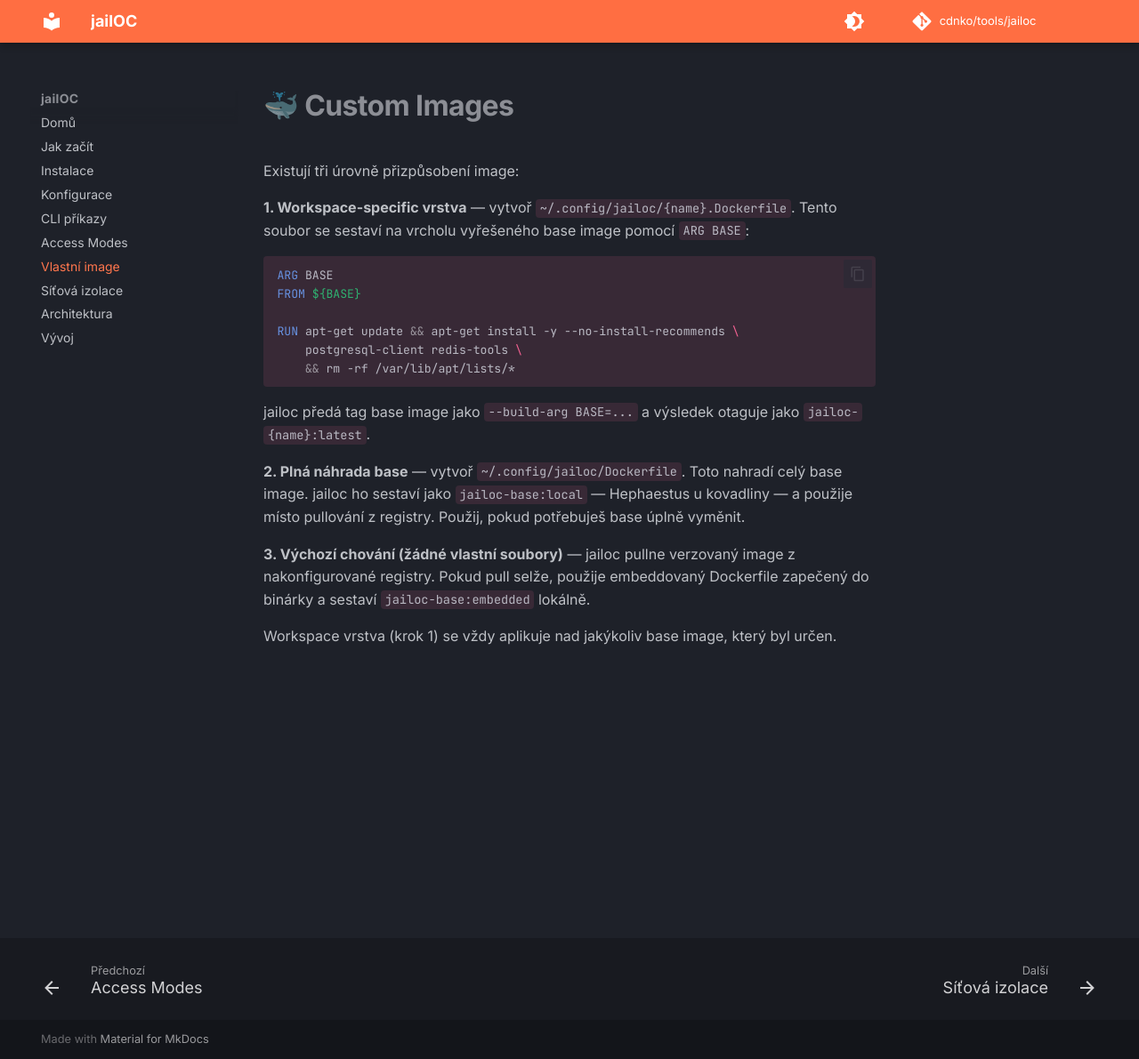
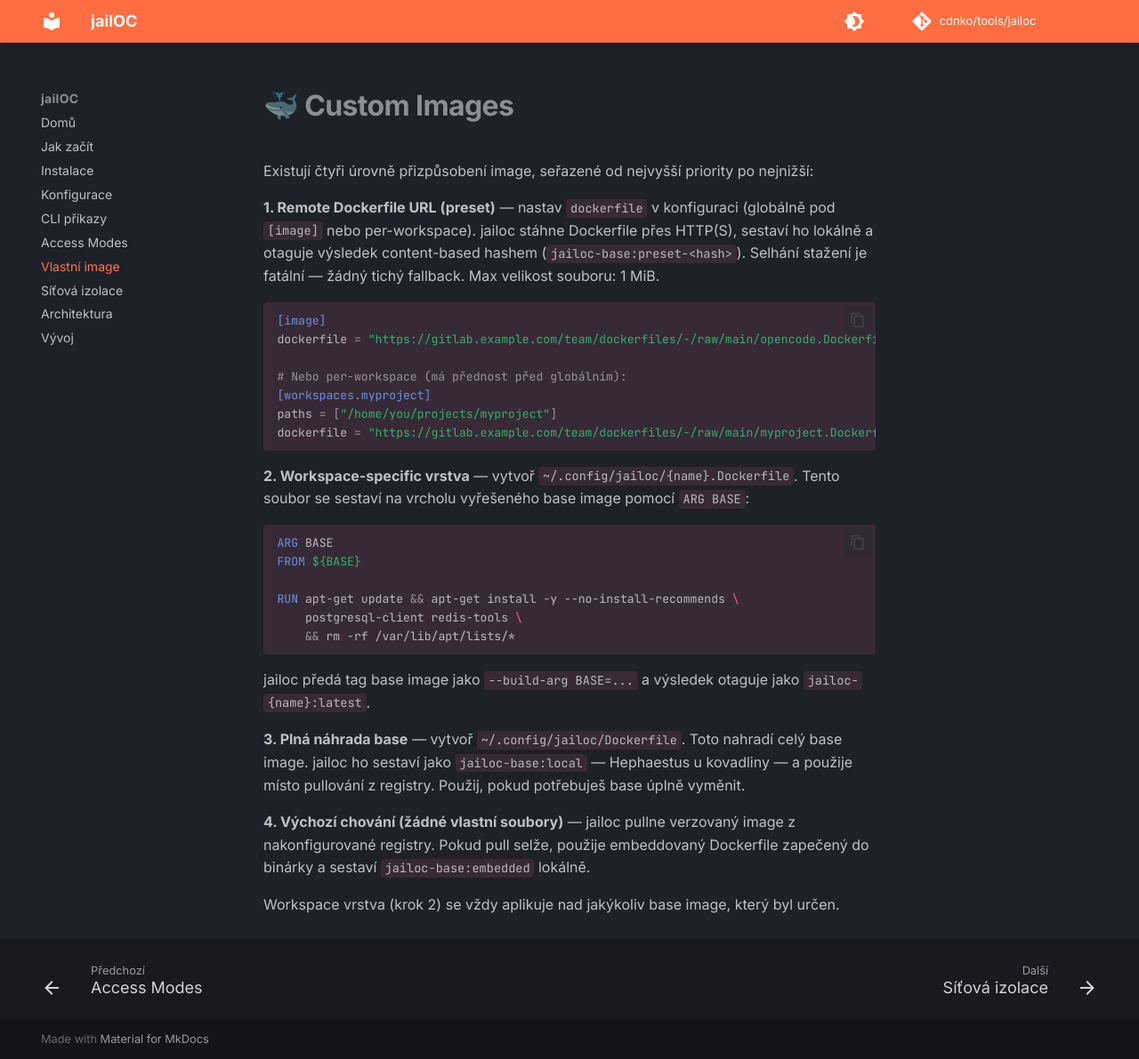
Before and after one commit to seznam/jailoc, an MkDocs documentation site: the page built from docs/custom-images.md, in a window 1280 px wide and 1191 px high. Shown: the whole window at 89% size. Built offline with MkDocs 1.6.1 and Material for MkDocs 9.7.7, drawn with Linux system fonts in a browser that asks for light colours; comment, search, counter and statistics services are not loaded.

Commit message:
docs: add dockerfile URL preset to configuration and custom images pages

````diff
--- a/docs/custom-images.md
+++ b/docs/custom-images.md
@@ -1,8 +1,20 @@
 # 🐳 Custom Images
 
-Existují tři úrovně přizpůsobení image:
+Existují čtyři úrovně přizpůsobení image, seřazené od nejvyšší priority po nejnižší:
 
-**1. Workspace-specific vrstva** — vytvoř `~/.config/jailoc/{name}.Dockerfile`. Tento soubor se sestaví na vrcholu vyřešeného base image pomocí `ARG BASE`:
+**1. Remote Dockerfile URL (preset)** — nastav `dockerfile` v konfiguraci (globálně pod `[image]` nebo per-workspace). jailoc stáhne Dockerfile přes HTTP(S), sestaví ho lokálně a otaguje výsledek content-based hashem (`jailoc-base:preset-<hash>`). Selhání stažení je fatální — žádný tichý fallback. Max velikost souboru: 1 MiB.
+
+```toml
+[image]
+dockerfile = "https://gitlab.example.com/team/dockerfiles/-/raw/main/opencode.Dockerfile"
+
+# Nebo per-workspace (má přednost před globálním):
+[workspaces.myproject]
+paths = ["/home/you/projects/myproject"]
+dockerfile = "https://gitlab.example.com/team/dockerfiles/-/raw/main/myproject.Dockerfile"
+```
+
+**2. Workspace-specific vrstva** — vytvoř `~/.config/jailoc/{name}.Dockerfile`. Tento soubor se sestaví na vrcholu vyřešeného base image pomocí `ARG BASE`:
 
 ```dockerfile
 ARG BASE
@@ -15,8 +27,8 @@ RUN apt-get update && apt-get install -y --no-install-recommends \
 
 jailoc předá tag base image jako `--build-arg BASE=...` a výsledek otaguje jako `jailoc-{name}:latest`.
 
-**2. Plná náhrada base** — vytvoř `~/.config/jailoc/Dockerfile`. Toto nahradí celý base image. jailoc ho sestaví jako `jailoc-base:local` — Hephaestus u kovadliny — a použije místo pullování z registry. Použij, pokud potřebuješ base úplně vyměnit.
+**3. Plná náhrada base** — vytvoř `~/.config/jailoc/Dockerfile`. Toto nahradí celý base image. jailoc ho sestaví jako `jailoc-base:local` — Hephaestus u kovadliny — a použije místo pullování z registry. Použij, pokud potřebuješ base úplně vyměnit.
 
-**3. Výchozí chování (žádné vlastní soubory)** — jailoc pullne verzovaný image z nakonfigurované registry. Pokud pull selže, použije embeddovaný Dockerfile zapečený do binárky a sestaví `jailoc-base:embedded` lokálně.
+**4. Výchozí chování (žádné vlastní soubory)** — jailoc pullne verzovaný image z nakonfigurované registry. Pokud pull selže, použije embeddovaný Dockerfile zapečený do binárky a sestaví `jailoc-base:embedded` lokálně.
 
-Workspace vrstva (krok 1) se vždy aplikuje nad jakýkoliv base image, který byl určen.
+Workspace vrstva (krok 2) se vždy aplikuje nad jakýkoliv base image, který byl určen.
````
Also changed, not shown: docs/configuration.md (+6 -0 lines).
